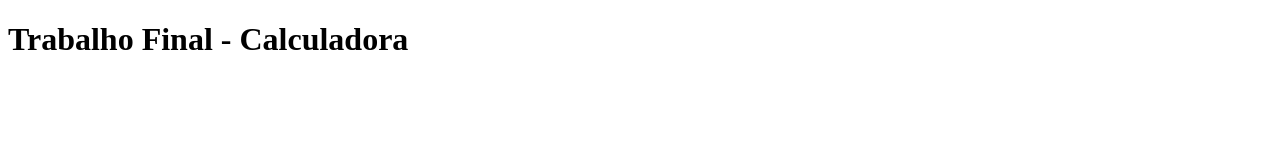
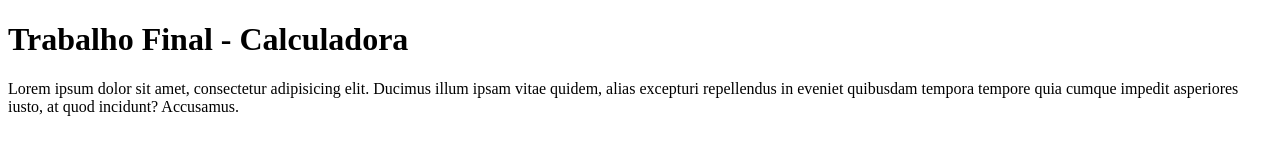
Before and after one commit to RodrigoESTGL/Calculadora_SD, a plain HTML site: page index.html in a window 1280 px wide. Drawn offline with Linux system fonts and the light colour scheme.

Commit message:
Teste git

```diff
--- a/index.html
+++ b/index.html
@@ -7,5 +7,6 @@
 </head>
 <body>
     <h1>Trabalho Final - Calculadora</h1>
+    <p>Lorem ipsum dolor sit amet, consectetur adipisicing elit. Ducimus illum ipsam vitae quidem, alias excepturi repellendus in eveniet quibusdam tempora tempore quia cumque impedit asperiores iusto, at quod incidunt? Accusamus.</p>
 </body>
 </html>
```
